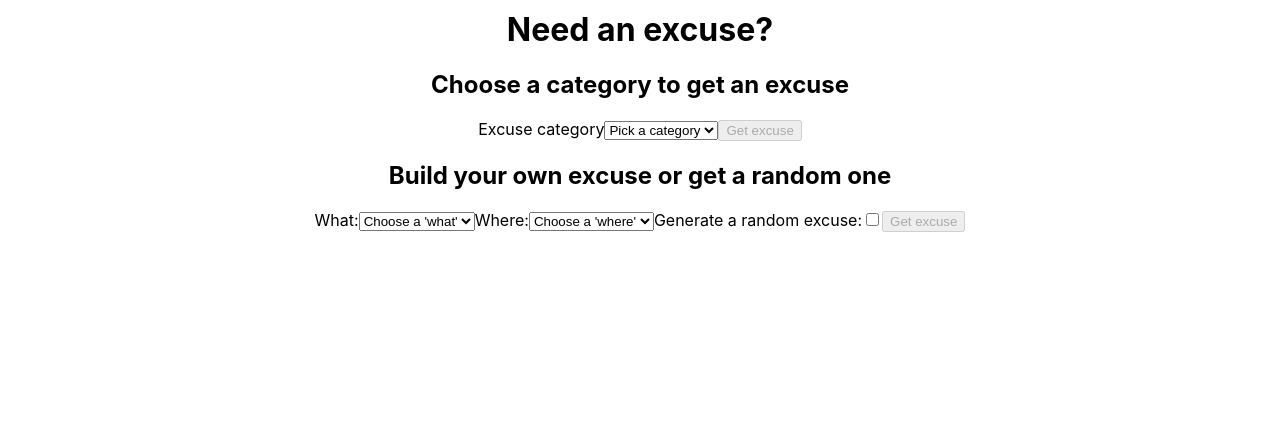
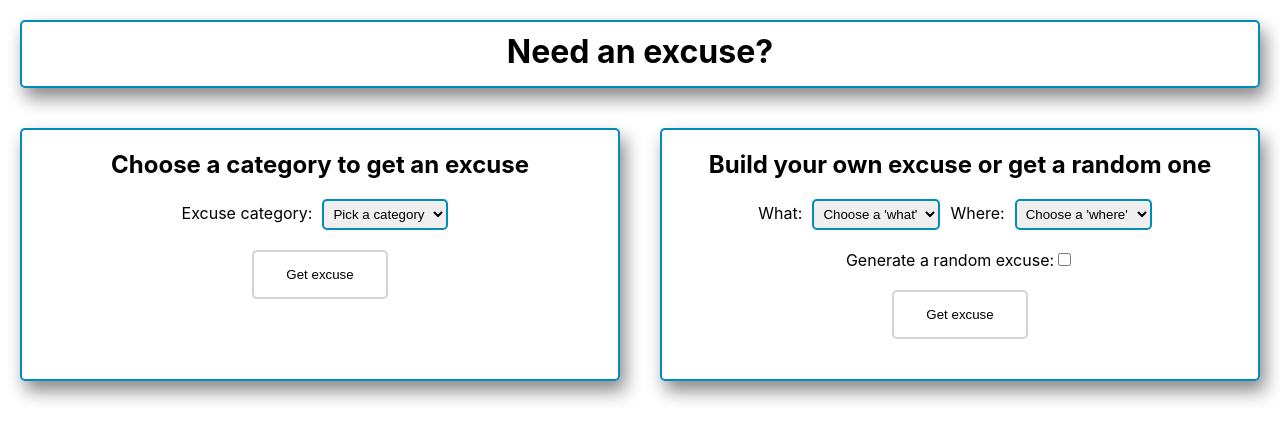
Before and after one commit to schweben/excuses, a React (Create React App) app: page / in a window 1280 px wide. Shown: the top 440 px of the page. Built offline with nearby package versions, Linux system fonts and the light colour scheme.

Commit message:
Added styling

```diff
--- a/src/App.css
+++ b/src/App.css
@@ -1,17 +1,73 @@
 .app {
   text-align: center;
-  height: 100vh;
 }
 
 .app h1 {
-  margin-top: 0px;
-  padding-top: 10px;
+  margin: 20px;
+  padding: 10px 10px 15px 10px;
+  border: 2px solid #008CBA;
+  border-radius: 5px;
+  box-shadow: 5px 10px 18px #888888;
 }
 
-.imageAttribution {
-  font-size: small;
-  opacity: 0.5;
-  position: absolute;
-  bottom: 5px;
-  right: 5px;
+.container {
+  display: flex;
+  justify-content: space-between;
 }
+
+.excuseType {
+  border: 2px solid #008CBA;
+  border-radius: 5px;
+  box-shadow: 5px 10px 18px #888888;
+  margin: 20px;
+  padding: 20px;
+  width: 50%;
+}
+
+.excuseType h2 {
+  margin-top: 0px;
+  margin-bottom: 20px;
+}
+
+.excuseType select {
+  display: inline-block;
+  padding: 5px;
+  margin-left: 10px;
+  margin-right: 10px;
+  border-radius: 5px;
+  border: 2px solid #008CBA;
+}
+
+.excuseType button {
+  display: block;
+  margin-top: 20px;
+  margin-bottom: 20px;
+  margin-left: auto;
+  margin-right: auto;
+
+  border: 2px solid #008CBA;
+  border-radius: 5px;
+  background-color: white;
+  color: black;
+  padding: 15px 32px;
+
+  transition-duration: 0.4s;
+}
+
+.excuseType button:hover {
+  background-color: #008CBA;
+  color: white;
+}
+
+.excuseType button:disabled {
+  border: 2px solid lightgrey;
+  background-color: white;
+}
+
+.excuseType button:disabled:hover {
+  color: black;
+}
+
+.excuse {
+  font-weight: bold;
+}
--- a/src/App.tsx
+++ b/src/App.tsx
@@ -23,8 +23,14 @@ const App = () => {
   return (
       <div className="app">
           <h1>Need an excuse?</h1>
-          <CategorisedExcuse categories={excuseCategories}/>
-          <BuildYourOwnExcuse whatOptions={whatOptions} whereOptions={whereOptions}/>
+          <div className="container">
+            <div className="excuseType">
+              <CategorisedExcuse categories={excuseCategories}/>
+            </div>
+            <div className="excuseType">
+              <BuildYourOwnExcuse whatOptions={whatOptions} whereOptions={whereOptions}/>
+            </div>
+          </div>
       </div>
   );
 }
--- a/src/components/BuildYourOwnExcuse.tsx
+++ b/src/components/BuildYourOwnExcuse.tsx
@@ -1,4 +1,6 @@
 import { useState } from "react";
+
+import styles from '../styles/buildyourownexcuse.module.css';
 
 type BuildYourOwnExcuseProps = {
 	whatOptions: string[];
@@ -56,7 +58,7 @@ const BuildYourOwnExcuse: React.FC<BuildYourOwnExcuseProps> = ({whatOptions, whe
 						})}
 					</select>
 				</label>
-				<label>
+				<label className={styles.random}>
 					Generate a random excuse:
 					<input type="checkbox" checked={random} onChange={(e) => setRandom(!random)}/>
 				</label>
--- a/src/components/CategorisedExcuse.tsx
+++ b/src/components/CategorisedExcuse.tsx
@@ -23,7 +23,7 @@ const CategorisedExcuse: React.FC<CategorisedExcuseProps> = ({categories}) => {
 			<div>
 				<h2>Choose a category to get an excuse</h2>
 				<label>
-					Excuse category
+					Excuse category:
 					<select onChange={(e) => setSelectedCategory(e.currentTarget.value)}>
 						<option value="invalid">Pick a category</option>
 						{categories.map(function(category, index) {
--- /dev/null
+++ b/src/styles/buildyourownexcuse.module.css
@@ -0,0 +1,4 @@
+.random {
+	margin-top: 20px;
+	display: block;
+}
```
